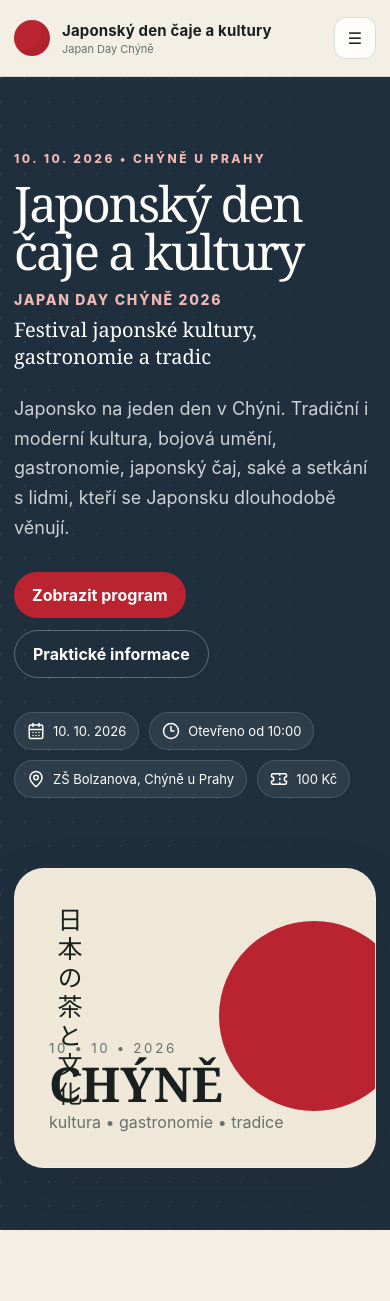
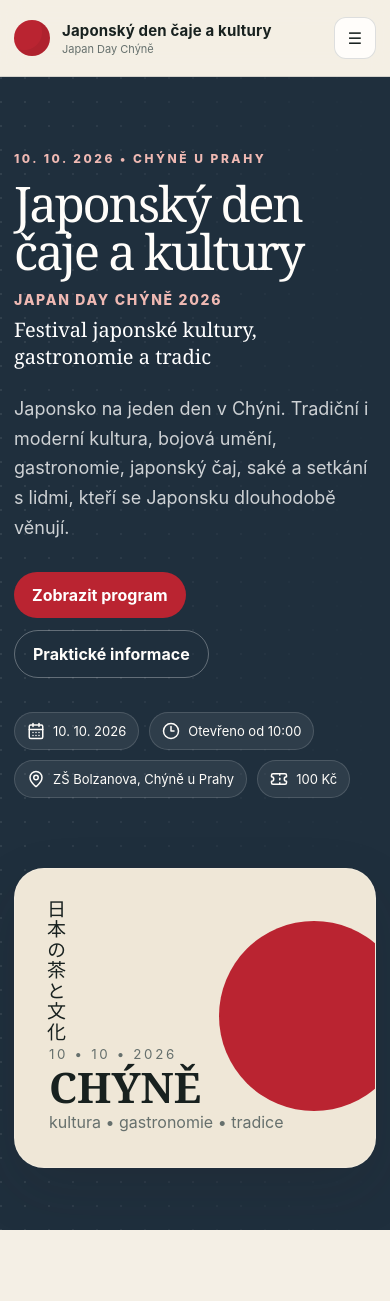
Before and after one commit to martinpbb/japan-day, a React (Vite) app: page / in a window 390 px wide. Shown: the top 1301 px of the page. Built offline with nearby package versions, Linux system fonts and the light colour scheme.

Commit message:
fix hero for mobile

```diff
--- a/src/styles/global.css
+++ b/src/styles/global.css
@@ -806,6 +806,16 @@ button {
   .heroCard {
     min-height: 300px;
   }
+  .verticalText {
+    top: 30px;
+    left: 30px;
+    font-size: 19px;
+    line-height: 1;
+    letter-spacing: 0.08em;
+  }
+  .heroCardText strong {
+    font-size: 42px;
+  }
   .sunDisc {
     width: 190px;
     height: 190px;
```
